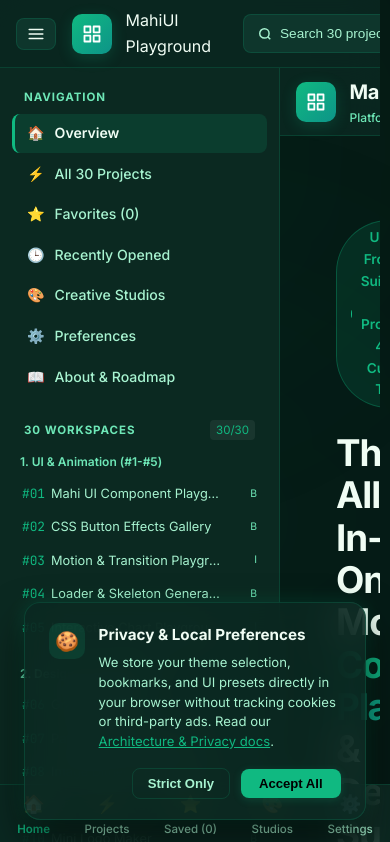
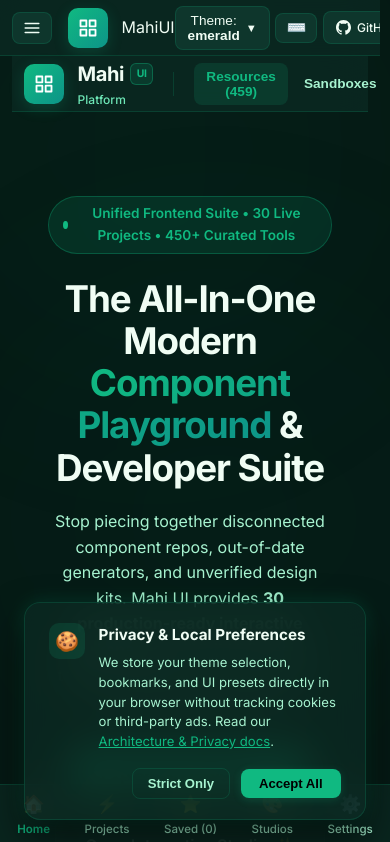
Before and after one commit to mahi-developer-universe/Mahi-UI-Component-Playground, a Next.js app: page / in a window 390 px wide. Shown: the top 842 px of the page. Built offline with nearby package versions, Linux system fonts and the light colour scheme.

Commit message:
fix(responsive): optimize mobile viewport scaling, navigation bar and iframe preview support

```diff
--- a/src/app/globals.css
+++ b/src/app/globals.css
@@ -2592,3 +2592,52 @@
   outline: 2px solid var(--accent-primary, #10b981);
   outline-offset: 2px;
 }
+
+/* ==========================================================================
+   Comprehensive Mobile View Optimization (< 768px and < 480px)
+   ========================================================================== */
+@media (max-width: 768px) {
+  .app-sidebar {
+    display: none !important;
+  }
+
+  .main-content,
+  main#main-content {
+    padding-left: 0.75rem !important;
+    padding-right: 0.75rem !important;
+    padding-bottom: 5rem !important;
+    width: 100% !important;
+    max-width: 100vw !important;
+  }
+
+  .navbar {
+    padding: 0 0.75rem !important;
+    height: 56px !important;
+  }
+
+  .brand-text .brand-tag {
+    display: none !important;
+  }
+
+  .nav-center {
+    display: none !important;
+  }
+
+  .nav-right {
+    gap: 0.35rem !important;
+  }
+
+  .nav-right .theme-btn span:not(.brand-name):not(:first-child) {
+    font-size: 0.75rem;
+  }
+
+  .mobile-bottom-nav {
+    display: flex !important;
+  }
+}
+
+@media (min-width: 769px) {
+  .mobile-bottom-nav {
+    display: none !important;
+  }
+}
--- a/src/app/layout.tsx
+++ b/src/app/layout.tsx
@@ -39,6 +39,15 @@
     shortcut: '/favicon.svg',
     apple: '/favicon.svg'
   }
+};
+
+import type { Viewport } from 'next';
+
+export const viewport: Viewport = {
+  width: 'device-width',
+  initialScale: 1,
+  maximumScale: 5,
+  themeColor: '#10b981'
 };
 
 import { AppShell } from '@/components/layout/AppShell';
--- a/src/middleware.ts
+++ b/src/middleware.ts
@@ -31,7 +31,7 @@
   // Security headers for all responses
   const response = NextResponse.next();
   response.headers.set('X-Content-Type-Options', 'nosniff');
-  response.headers.set('X-Frame-Options', 'DENY');
+  response.headers.set('X-Frame-Options', 'SAMEORIGIN');
   response.headers.set('X-XSS-Protection', '1; mode=block');
   response.headers.set('Referrer-Policy', 'strict-origin-when-cross-origin');
 
```
